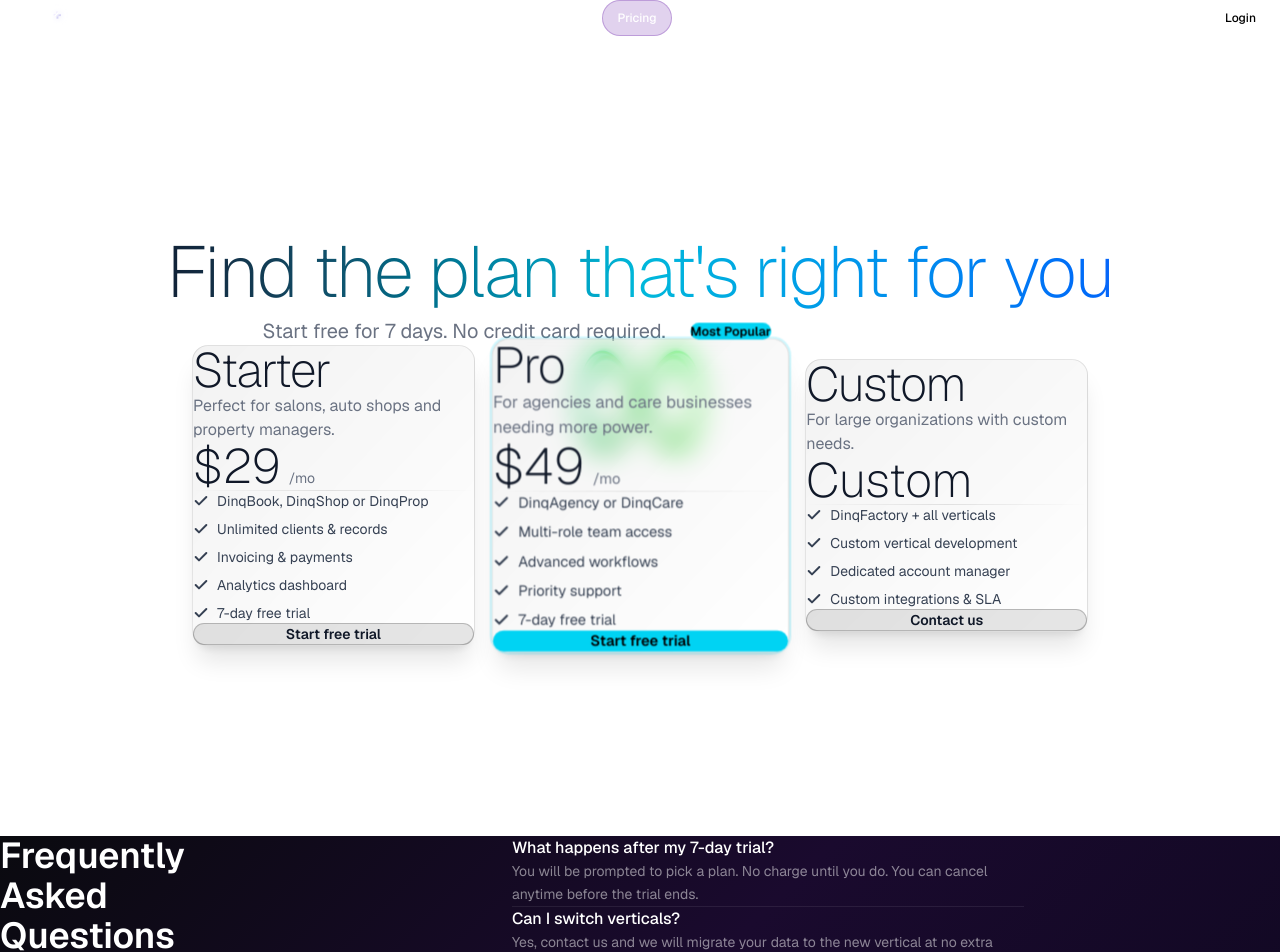
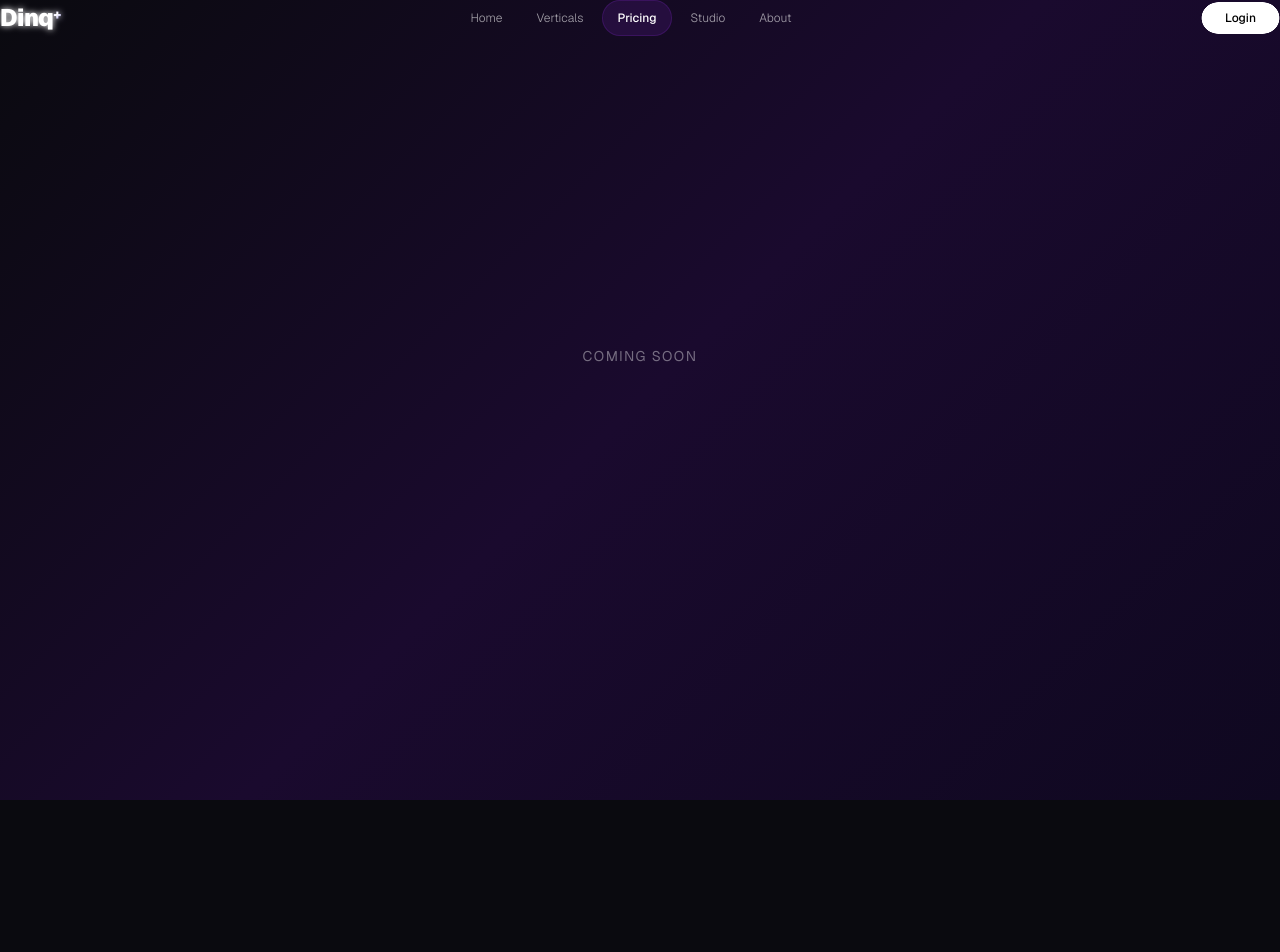
Before and after one commit to taydo44/dinqplus-marketing, a Next.js app in the folder dinqplus-marketing/: page /pricing in a window 1280 px wide. Shown: the top 952 px of the page. After the commit the page ends 800 px from the top, so only its background shows below. Built offline with nearby package versions, Linux system fonts and the light colour scheme.

Commit message:
feat: pricing coming soon

```diff
--- a/dinqplus-marketing/app/pricing/page.tsx
+++ b/dinqplus-marketing/app/pricing/page.tsx
@@ -1,16 +1,13 @@
 "use client"
 import { Navbar } from "@/components/navbar"
-import Pricing from "@/components/pricing"
-import { FAQ } from "@/components/faq"
 
 export default function PricingPage() {
   return (
-    <>
-      <div className="relative z-50">
-        <Navbar />
+    <div style={{ background: "linear-gradient(135deg, #0A0A0F 0%, #1a0a2e 50%, #0f0820 100%)", minHeight: "100vh" }}>
+      <Navbar />
+      <div className="flex flex-col items-center justify-center" style={{ minHeight: "80vh" }}>
+        <p className="text-white/40 text-sm uppercase tracking-widest">Coming soon</p>
       </div>
-      <Pricing />
-      <FAQ />
-    </>
+    </div>
   )
 }
```
